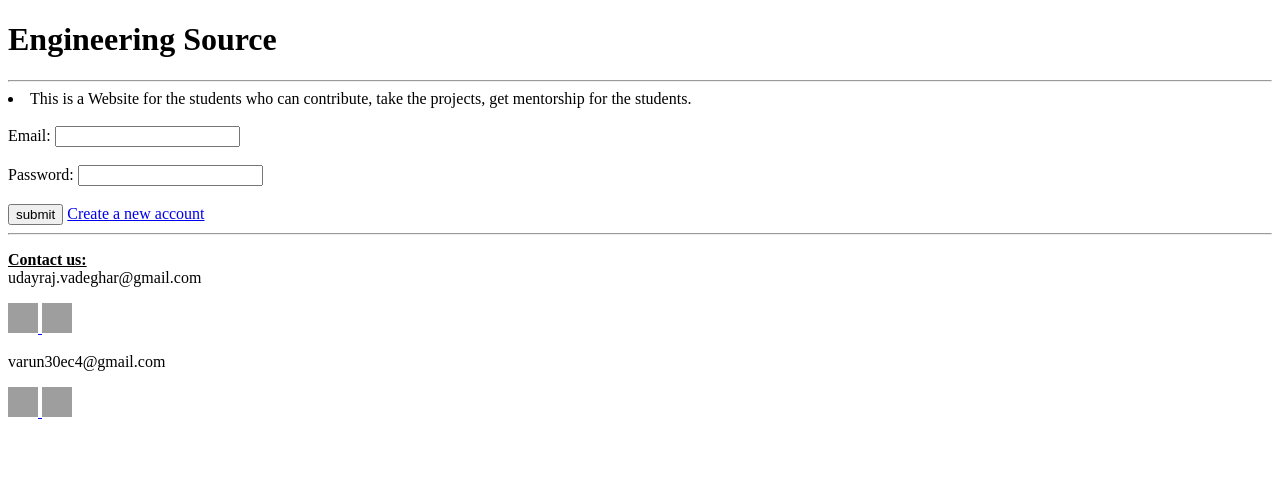
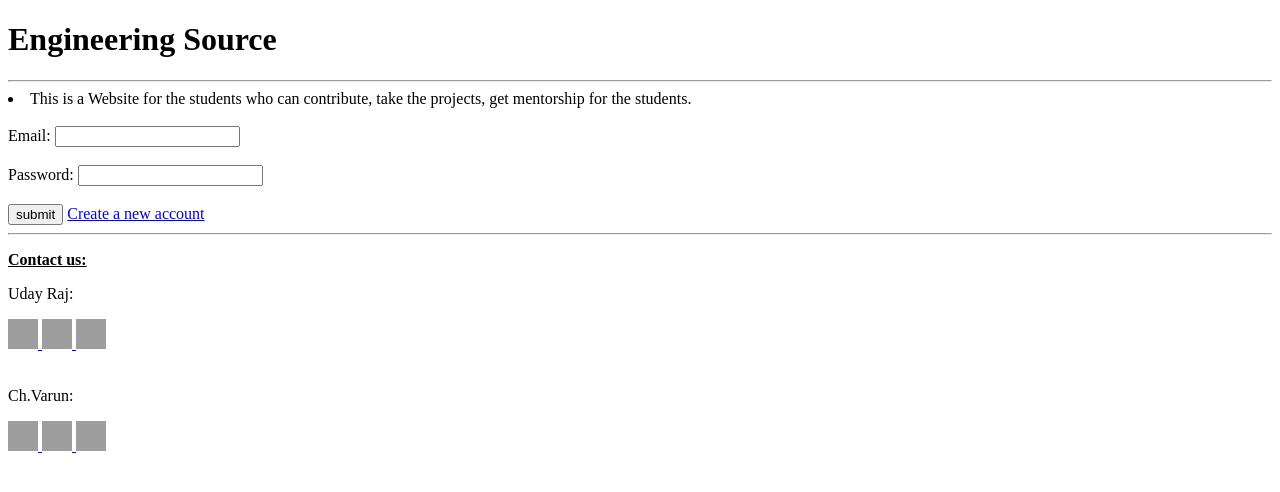
Before and after one commit to TheCoder30ec4/Engineering-Source, a plain HTML site: page index.html in a window 1280 px wide. Drawn offline with Linux system fonts and the light colour scheme; grey boxes are pictures that could not be loaded.

Commit message:
update index.html
added gmail links
cleared some code irregularities

```diff
--- a/index.html
+++ b/index.html
@@ -28,19 +28,27 @@
     </main>
     <hr>
     <footer>
-        <p><b><u>Contact us:</u></b> <br> udayraj.vadeghar@gmail.com <br></p>
+        <p><b><u>Contact us:</u></b></p>
+        <p>Uday Raj:</p>
+        <a href="mailto:udayraj.vadeghar@gmail.com" target="_blank">
+            <img src="https://image.similarpng.com/very-thumbnail/2020/12/Gmail-logo-design-on-transparent-background-PNG.png" alt="Gmail" width ="30" height = "30">
+        </a>
+
         <a href="https://www.linkedin.com/in/uday-raj-vadeghar-3557b2241/" target="_blank">
             <img src="https://cdn-icons-png.flaticon.com/256/174/174857.png" alt="LinkedIn" width ="30" height = "30">
         </a>
         <a href="https://github.com/UdayRajVadeghar" target="_blank">
-            <img src="https://play-lh.googleusercontent.com/PCpXdqvUWfCW1mXhH1Y_98yBpgsWxuTSTofy3NGMo9yBTATDyzVkqU580bfSln50bFU" alt="LinkedIn" width ="30" height = "30">
+            <img src="https://play-lh.googleusercontent.com/PCpXdqvUWfCW1mXhH1Y_98yBpgsWxuTSTofy3NGMo9yBTATDyzVkqU580bfSln50bFU" alt="GitHub" width ="30" height = "30">
         </a>
-
-        <p>varun30ec4@gmail.com</p>
+        <br><br>
+        <p>Ch.Varun:</p>
+        <a href="mailto:varun30ec4@gmail.com" target="_blank">
+            <img src="https://image.similarpng.com/very-thumbnail/2020/12/Gmail-logo-design-on-transparent-background-PNG.png" alt="Gmail" width ="30" height = "30">
+        </a>
         <a href="https://www.linkedin.com/in/chaduvula-varun/" target="_blank">
             <img src="https://cdn-icons-png.flaticon.com/256/174/174857.png" alt="LinkedIn" width ="30" height = "30">
         <a href="https://github.com/TheCoder30ec4" target="_blank">
-            <img src="https://play-lh.googleusercontent.com/PCpXdqvUWfCW1mXhH1Y_98yBpgsWxuTSTofy3NGMo9yBTATDyzVkqU580bfSln50bFU" alt="LinkedIn" width ="30" height = "30">
+            <img src="https://play-lh.googleusercontent.com/PCpXdqvUWfCW1mXhH1Y_98yBpgsWxuTSTofy3NGMo9yBTATDyzVkqU580bfSln50bFU" alt="GitHub" width ="30" height = "30">
         </a>
 
     </footer>
```
